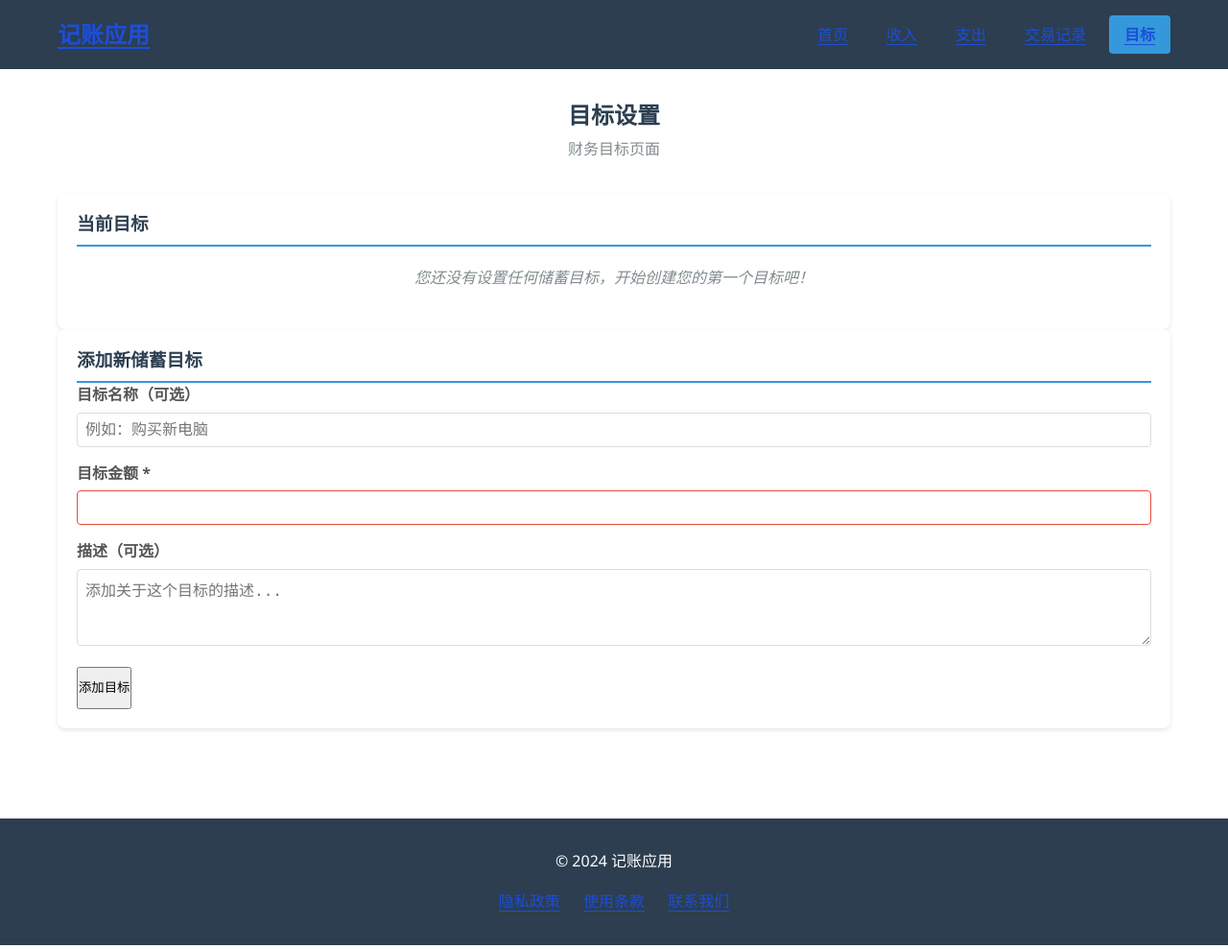
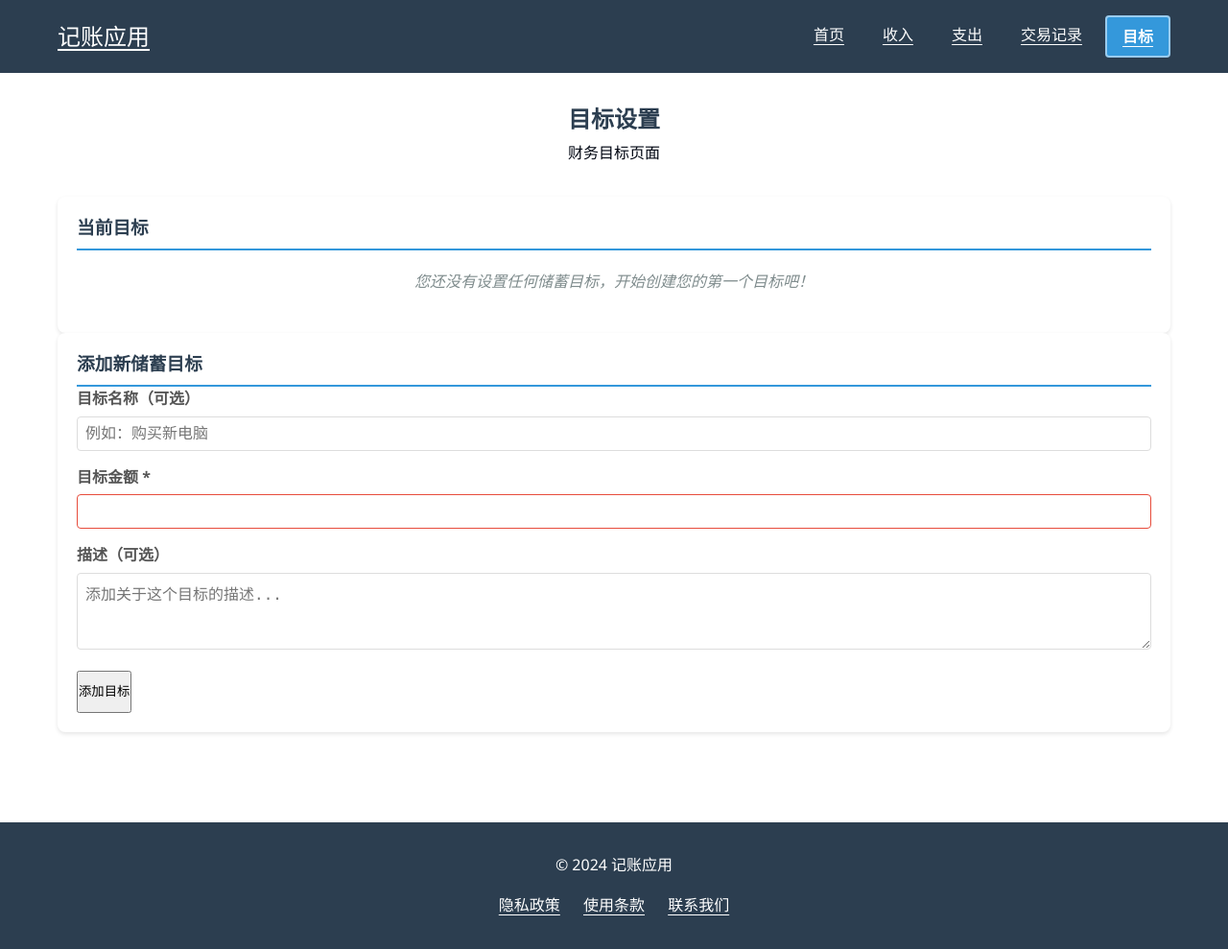
Before and after one commit to KKTIME2024/AS-1, a Flask app: page /goal in a window 1280 px wide. Shown: the whole page at 96% size. Run offline with Flask 3, Linux system fonts and the light colour scheme; data that the repository does not hold is empty.

Commit message:
style(css): 改进可访问性并优化样式
- 更新链接颜色以提高对比度
- 添加WCAG AA标准颜色变量
- 改进导航栏和页脚链接样式
- 优化无数据消息和页面描述文本样式
- 增强活动导航项的视觉反馈

```diff
--- a/budget_tracker/static/css/accessibility.css
+++ b/budget_tracker/static/css/accessibility.css
@@ -215,7 +215,7 @@ h1, h2, h3, h4, h5, h6 {
 
 /* 确保链接在文本中足够明显 */
 a:not(.nav-link) {
-    color: #1d4ed8;
+    color: #ffffff;
     text-decoration: underline;
     text-underline-offset: 4px;
 }
--- a/budget_tracker/static/css/style.css
+++ b/budget_tracker/static/css/style.css
@@ -24,6 +24,11 @@
     --border-radius: 4px;
     --transition: all 0.3s ease;
     --max-width: 1200px;
+    /* 符合WCAG AA标准的颜色变量 */
+    --link-light: #2563eb;
+    --link-dark: #93c5fd;
+    --text-light-contrast: #000612;
+    --text-light-message: #666666;
 }
 
 /* 可访问性跳过链接 */
@@ -43,6 +48,29 @@
     top: 0;
     outline: 2px solid white;
     outline-offset: 2px;
+}
+
+/* 导航栏和页脚链接样式 - 符合WCAG AA对比度要求 */
+.nav-logo a,
+.footer-links a {
+    color: white;
+    text-decoration: none;
+    font-weight: 500;
+}
+
+.nav-logo a:hover,
+.nav-logo a:focus,
+.footer-links a:hover,
+.footer-links a:focus {
+    color: white;
+    text-decoration: underline;
+    font-weight: 600;
+}
+
+/* 页面描述文本样式 - 符合WCAG AA对比度要求 */
+.page-header p {
+    color: #595959;
+    font-weight: 500;
 }
 
 /* 目标页面样式 */
@@ -199,6 +227,30 @@
     box-shadow: 0 0 0 3px rgba(52, 152, 219, 0.1);
 }
 
+/* 页面描述文本样式 - 符合WCAG AA对比度要求 */
+.page-header p {
+    color: var(--text-light-contrast);
+    font-weight: 500;
+}
+
+/* 无数据消息样式 - 符合WCAG AA对比度要求 */
+.no-data-message {
+    color: var(--text-light-message);
+    font-weight: 500;
+}
+
+/* 页面描述文本样式 - 符合WCAG AA对比度要求 */
+.page-header p {
+    color: var(--text-light-contrast);
+    font-weight: 500;
+}
+
+/* 无数据消息样式 - 符合WCAG AA对比度要求 */
+.no-data-message {
+    color: var(--text-light-message);
+    font-weight: 500;
+}
+
 /* 错误状态样式 */
 .form-error {
     color: var(--danger-color);
@@ -263,7 +315,7 @@ select:invalid {
 }
 
 .page-header p {
-    color: var(--text-light);
+    color: var(--text-light-contrast);
 }
 
 body {
@@ -354,7 +406,11 @@ nav {
 
 .nav-menu a.active {
     background-color: var(--secondary-color);
-    font-weight: 600;
+    color: white;
+    font-weight: 700;
+    border: 2px solid rgba(255,255,255,0.5);
+    outline: none;
+    position: relative;
 }
 
 /* 移动端导航切换按钮 */
```
Also changed, not shown: budget_tracker/static/css/index.css (+7 -1 lines), budget_tracker/instance/budget_tracker.db.
